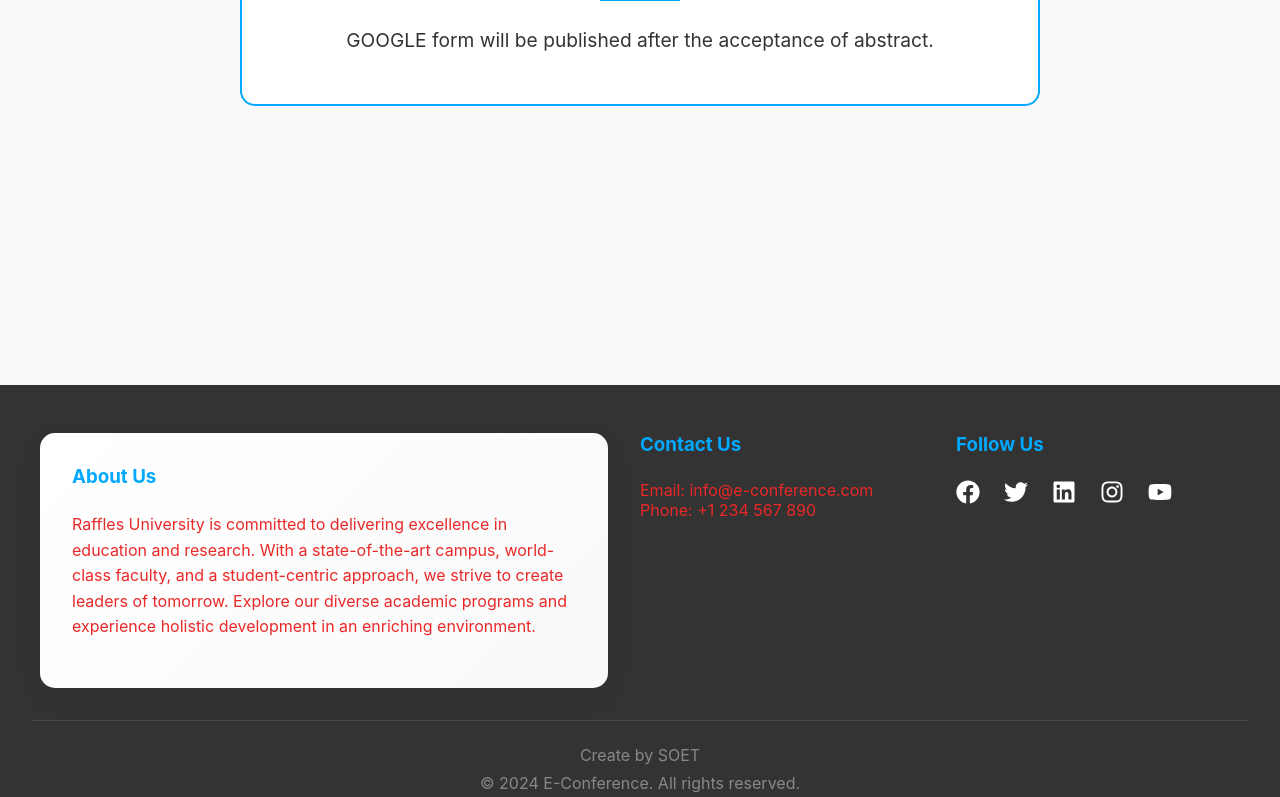
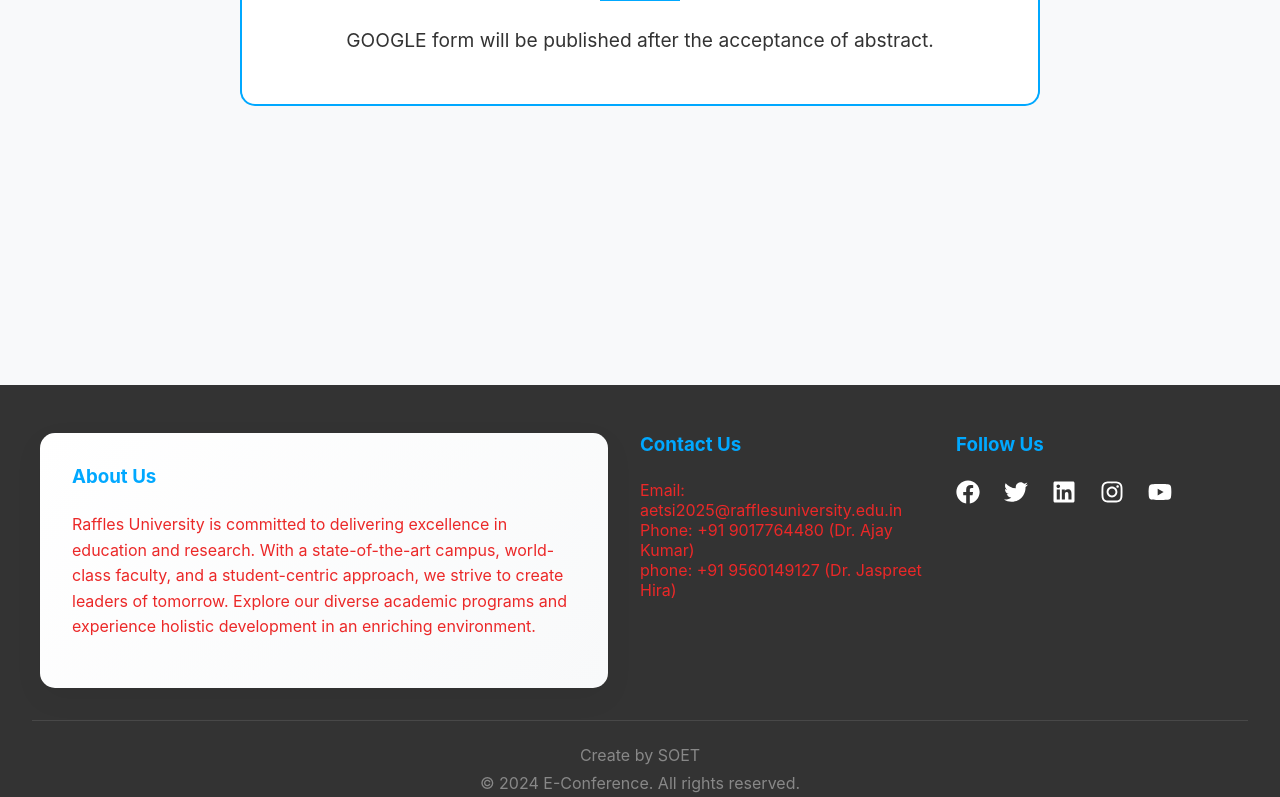
Before and after one commit to soojal-bhardwaj-27/e-conference-website, a React (Create React App) app: page /register in a window 1280 px wide. Shown: the part 415-1212 px from the top of the page. Built offline with nearby package versions, Linux system fonts and the light colour scheme.

Commit message:
update files

```diff
--- a/src/components/Footer.jsx
+++ b/src/components/Footer.jsx
@@ -14,8 +14,9 @@ const Footer = () => {
         </div>
         <div className="footer-section">
           <h3>Contact Us</h3>
-          <p>Email: info@e-conference.com</p>
-          <p>Phone: +1 234 567 890</p>
+          <p>Email: aetsi2025@rafflesuniversity.edu.in</p>
+          <p>Phone: +91 9017764480 (Dr. Ajay Kumar)</p>
+          <p>phone: +91 9560149127 (Dr. Jaspreet Hira)</p>
         </div>
         <div className="footer-section">
           <h3>Follow Us</h3>
--- a/src/components/Header.jsx
+++ b/src/components/Header.jsx
@@ -32,7 +32,7 @@ const Header = () => {
           <div className="conference-meta">
             <div className="date-badge">
               <span className="date-label">Conference Dates</span>
-              <span className="date-value">March 10-11, 2025</span>
+              <span className="date-value">April 24-25, 2025</span>
             </div>
             <Link to="/register" className="register-button">
               Register Now
```
